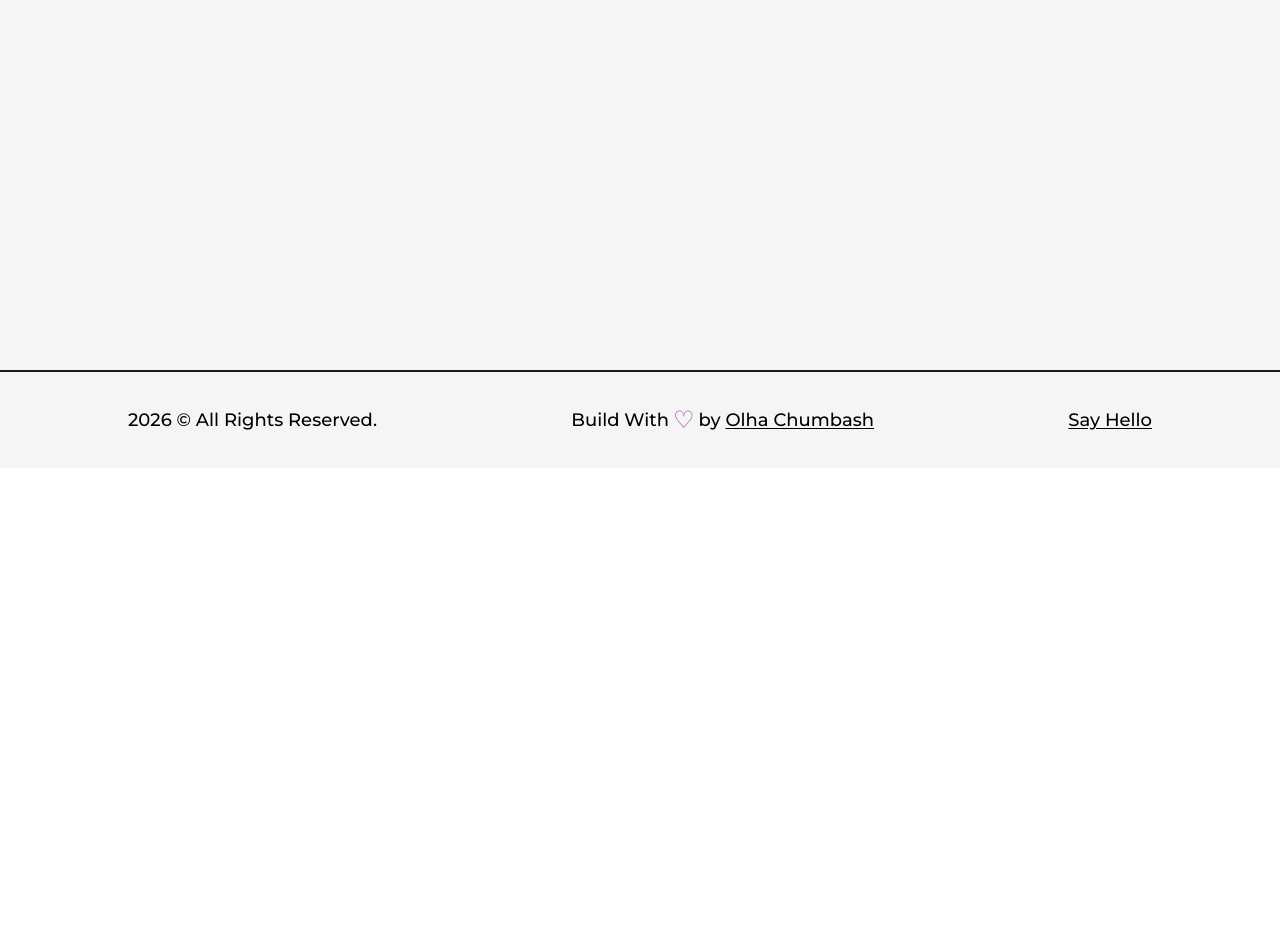
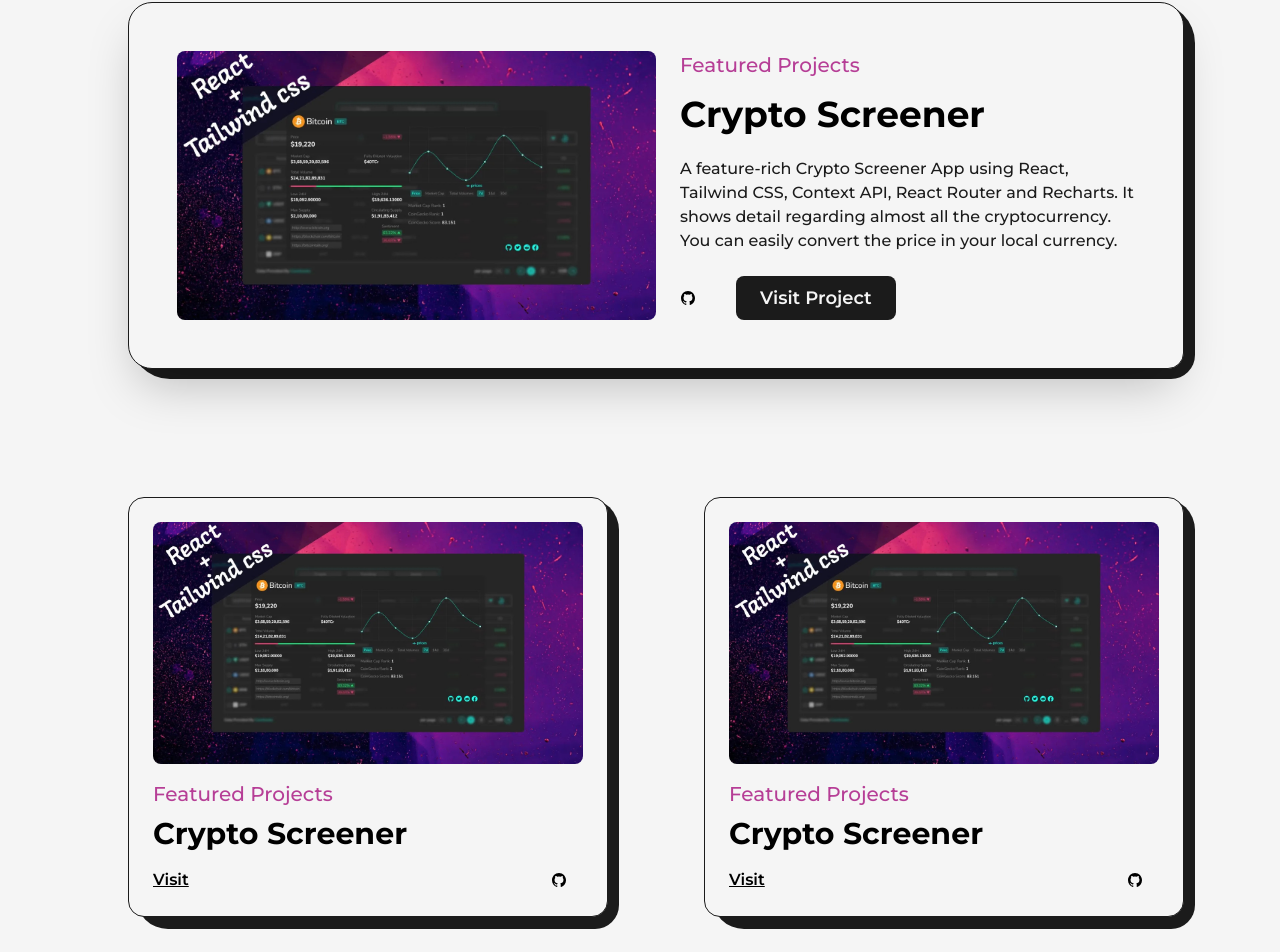
Before and after one commit to OlhaChumbash/painting-portfolio, a Next.js app in the folder frontend/: page /projects in a window 1280 px wide. Before the commit this address had no page. Shown: the part 518-1470 px from the top of the page. Before the commit the page ends 986 px from the top, so only its background shows below. Built offline with nearby package versions, Linux system fonts and the light colour scheme.

Commit message:
feature/progects_page

```diff
--- /dev/null
+++ b/frontend/src/pages/projects.js
@@ -0,0 +1,167 @@
+import React from 'react'
+import Head from 'next/head'
+import Layout from '@/components/Layout'
+import AnimatedText from '@/components/AnimatedText'
+import Image from 'next/image'
+import Link from 'next/link'
+import { GithubIcon } from '@/components/Icons'
+import project1 from "../../public/images/projects/crypto-screener-cover-image.jpg";
+
+const FeaturedProjects = ({ type, title, summary, img, link, github }) => {
+    return (
+        <article className="w-fulll flex itens-center justify-between relative rounded-br-2xl
+       rounded-3xl border border-solid border-dark bg-light shadow-2xl p-12">
+            <div className="absolute top-0 -right-3 -z-10 h-[103%] w-[101%] rounded-[2.5rem] bg-dark
+        rounded-br-3xl"></div>
+
+
+            <Link href={link} target="_blank"
+                className="w-1/2 cursor-pointer overflow-hidden rounded-lg"
+            >
+                <Image
+                    src={img}
+                    alt={title}
+                    className="w-full h-auto"
+                />
+            </Link>
+
+            <div className="w-1/2 flex flex-col items-start justify-between pl-6">
+                <span className="text-primary font-medium text-xl">{type}</span>
+                <Link href={link} target="_blank" className="hover:underline underline-offset-2">
+                    <h2 className="my-2 w-full text-left text-4xl font-bold">{title}</h2>
+                </Link>
+
+                <p className="my-2 font-medium text-dark">{summary}</p>
+
+
+                <div className="mt-2 flex items-center">
+                    <Link href={github} target="_blank" className="w-10">
+                        <GithubIcon />
+                    </Link>
+
+                    <Link href={link} target="_blank"
+                        className="ml-4 rounded-lg bg-dark text-light p-2 px-6 text-lg font-semibold">
+                        Visit Project
+                    </Link>
+                </div>
+
+            </div>
+
+        </article>
+    )
+}
+
+const Project = ({ title, type, img, link, github }) => {
+    return (
+        <article className="w-fulll flex flex-col itens-center justify-center
+       rounded-2xl border border-solid border-dark bg-light  p-6 relative">
+            <div className="absolute top-0 -right-3 -z-10 h-[103%] w-[101%] rounded-[2rem] bg-dark
+        rounded-br-3xl"></div>
+            <Link href={link} target="_blank"
+                className="w-full cursor-pointer overflow-hidden rounded-lg"
+            >
+                <Image
+                    src={img}
+                    alt={title}
+                    className="w-full h-auto"
+                />
+            </Link>
+
+            <div className="w-full flex flex-col items-start justify-between mt-4">
+                <span className="text-primary font-medium text-xl">{type}</span>
+                <Link href={link} target="_blank" className="hover:underline underline-offset-2">
+                    <h2 className="my-2 w-full text-left text-3xl font-bold">{title}</h2>
+                </Link>
+
+                <div className="w-full mt-2 flex items-center justify-between">
+                    <Link href={link} target="_blank"
+                        className="rounded-lg font-semibold underline">
+                        Visit
+                    </Link>
+                    <Link href={github} target="_blank" className="w-8">
+                        <GithubIcon />
+                    </Link>
+
+                </div>
+
+            </div>
+        </article>
+    )
+}
+
+const projects = () => {
+    return (
+        <>
+            <Head>
+                <title>Dmytro | Projects Page</title>
+                <meta name="description" content="Dmytro Shynienkov Projects Page" />
+            </Head>
+            <main className="w-full mb-16 flex flex-col items-center justify-center">
+                <Layout className="pt-16">
+                    <AnimatedText text="Imagination Trumps Knowledge!" className="mb-16" />
+
+                    <div className="grid grid-col-12 gap-24 gap-y-32">
+                        <div className="col-span-12">
+                            < FeaturedProjects
+                                type="Featured Projects"
+                                title="Crypto Screener"
+                                summary="A feature-rich Crypto Screener App using React, Tailwind CSS, Context API, React Router and Recharts. It shows detail regarding almost all the cryptocurrency. You can easily convert the price in your local currency."
+                                img={project1}
+                                link="/"
+                                github="/"
+                            />
+                        </div>
+                        <div className="col-span-6 ">
+                            < Project
+                                type="Featured Projects"
+                                title="Crypto Screener"
+                                img={project1}
+                                link="/"
+                                github="/"
+                            />
+                        </div>
+                        <div className="col-span-6 ">
+                            < Project
+                                type="Featured Projects"
+                                title="Crypto Screener"
+                                img={project1}
+                                link="/"
+                                github="/"
+                            />
+                        </div>
+                        <div className="col-span-12">
+                            < FeaturedProjects
+                                type="Featured Projects"
+                                title="Crypto Screener"
+                                summary="A feature-rich Crypto Screener App using React, Tailwind CSS, Context API, React Router and Recharts. It shows detail regarding almost all the cryptocurrency. You can easily convert the price in your local currency."
+                                img={project1}
+                                link="/"
+                                github="/"
+                            />
+                        </div>
+                        <div className="col-span-6 ">
+                            < Project
+                                type="Featured Projects"
+                                title="Crypto Screener"
+                                img={project1}
+                                link="/"
+                                github="/"
+                            />
+                        </div>
+                        <div className="col-span-6 ">
+                            < Project
+                                type="Featured Projects"
+                                title="Crypto Screener"
+                                img={project1}
+                                link="/"
+                                github="/"
+                            />
+                        </div>
+                    </div>
+                </Layout>
+            </main>
+        </>
+    )
+}
+
+export default projects
```
